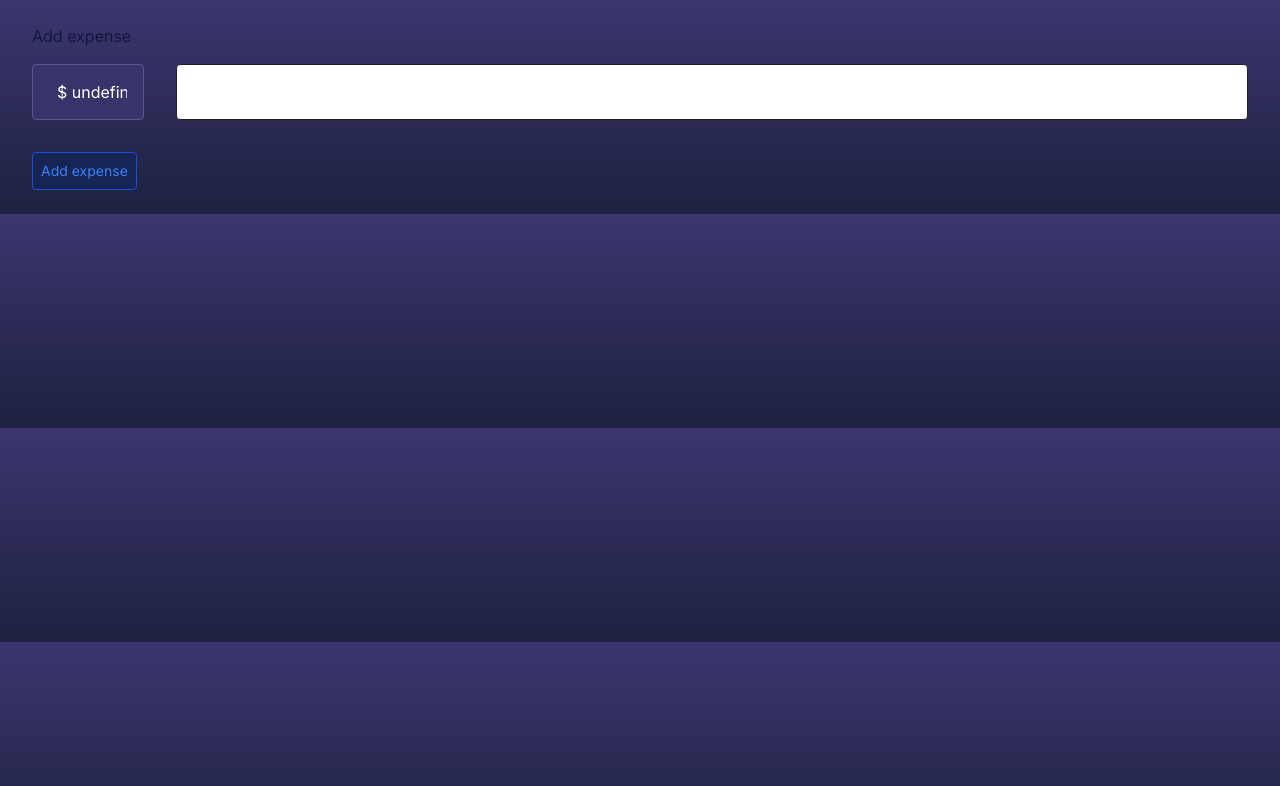
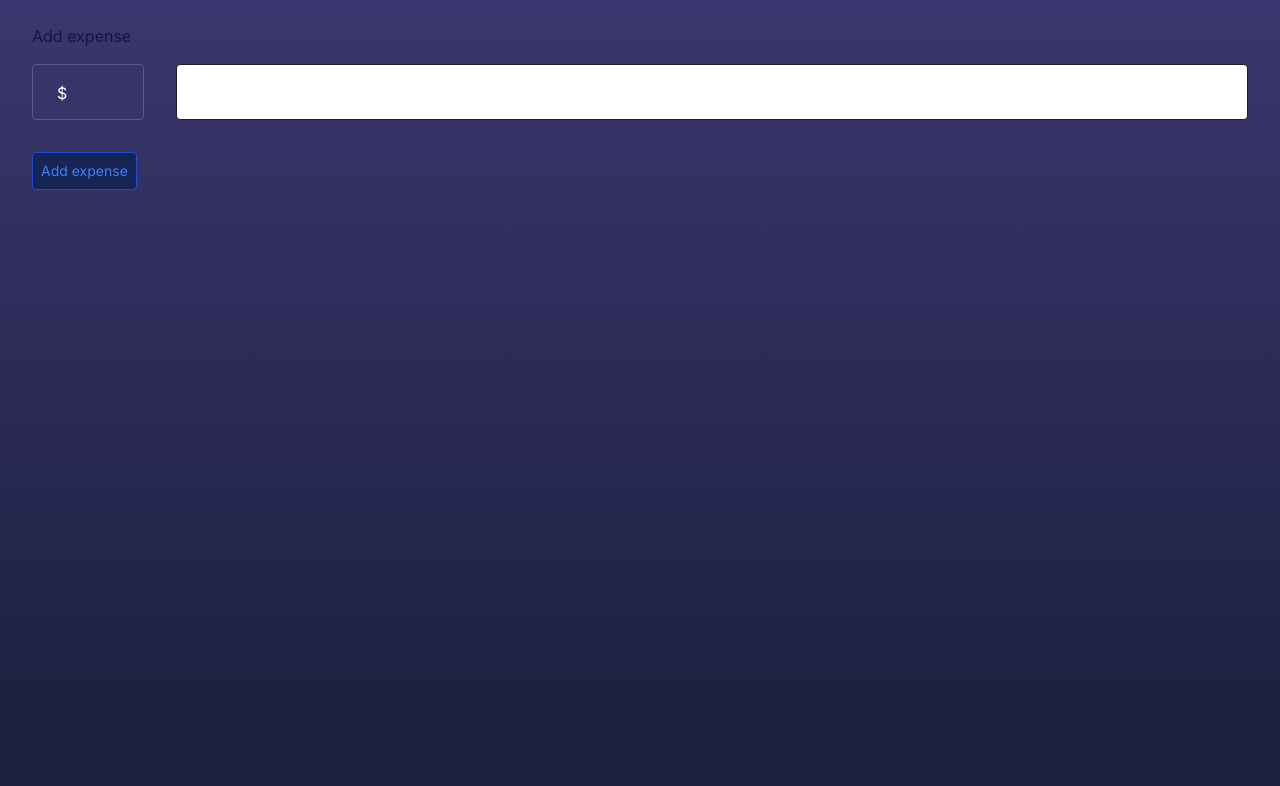
Before and after one commit to zaka29/budgetlink, a Next.js app: page /add-expense in a window 1280 px wide. Shown: the top 786 px of the page. Built offline with nearby package versions, Linux system fonts and the light colour scheme.

Commit message:
styles updates

```diff
--- a/src/app/globals.css
+++ b/src/app/globals.css
@@ -22,10 +22,9 @@
 
 body {
     color: rgb(var(--foreground-rgb));
-  background: linear-gradient(
+    background: rgba(59, 54, 111, 1) linear-gradient(
             to bottom,
-      transparent,
-      rgba(29,33,64,1)
-    )
-  rgba(59,54,111,1);
+            rgba(59, 54, 111, 1) 0%,
+            rgba(29, 33, 64, 1) 90%
+    ) no-repeat fixed;
 }
--- a/src/components/ui/LabelInput.tsx
+++ b/src/components/ui/LabelInput.tsx
@@ -30,14 +30,9 @@ export const LabelInput = ({
       </div>
       <label htmlFor={name}>{label}</label>
       <div className="mt-4 mb-8 grid grid-cols-[112px_auto] gap-8">
-        <input
-          name={`current-${name}`}
-          autoComplete="none"
-          type="text"
-          disabled
-          className="rounded border border-[#5A5597] bg-[#38346A] text-[16px] text-white w-full h-[56px] pl-6 pr-4 focus:outline-none"
-          value={`$ ${defaultValue}`}
-        />
+        <span className="rounded border border-[#5A5597] bg-[#38346A] text-[16px] text-white w-full h-[56px] leading-[56px] pl-6 pr-4 focus:outline-none">
+          $ {defaultValue}
+        </span>
         <input
           onChange={onInputChange}
           id={name}
```
Lines whose indentation alone changed are shown as unchanged.
